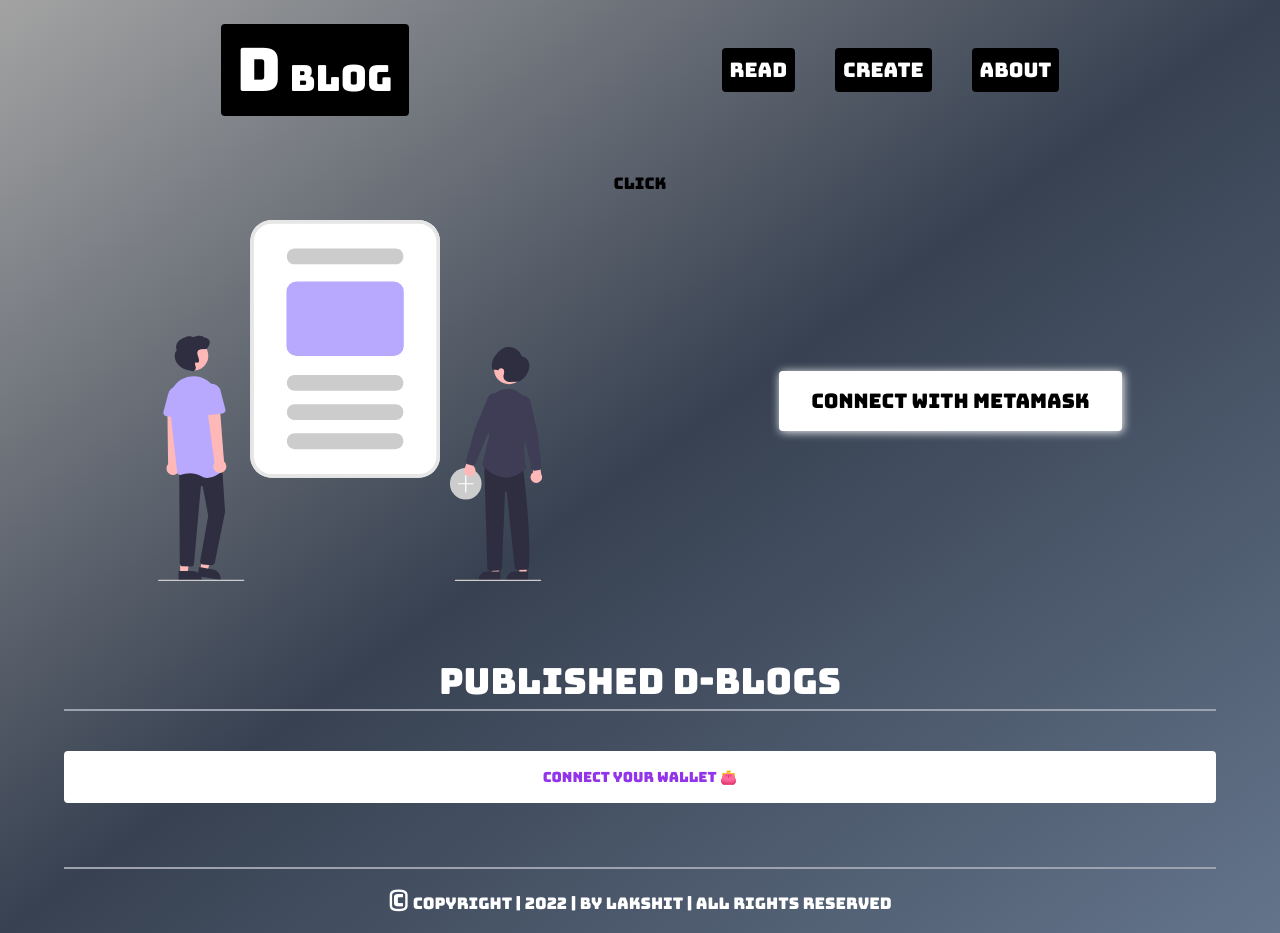
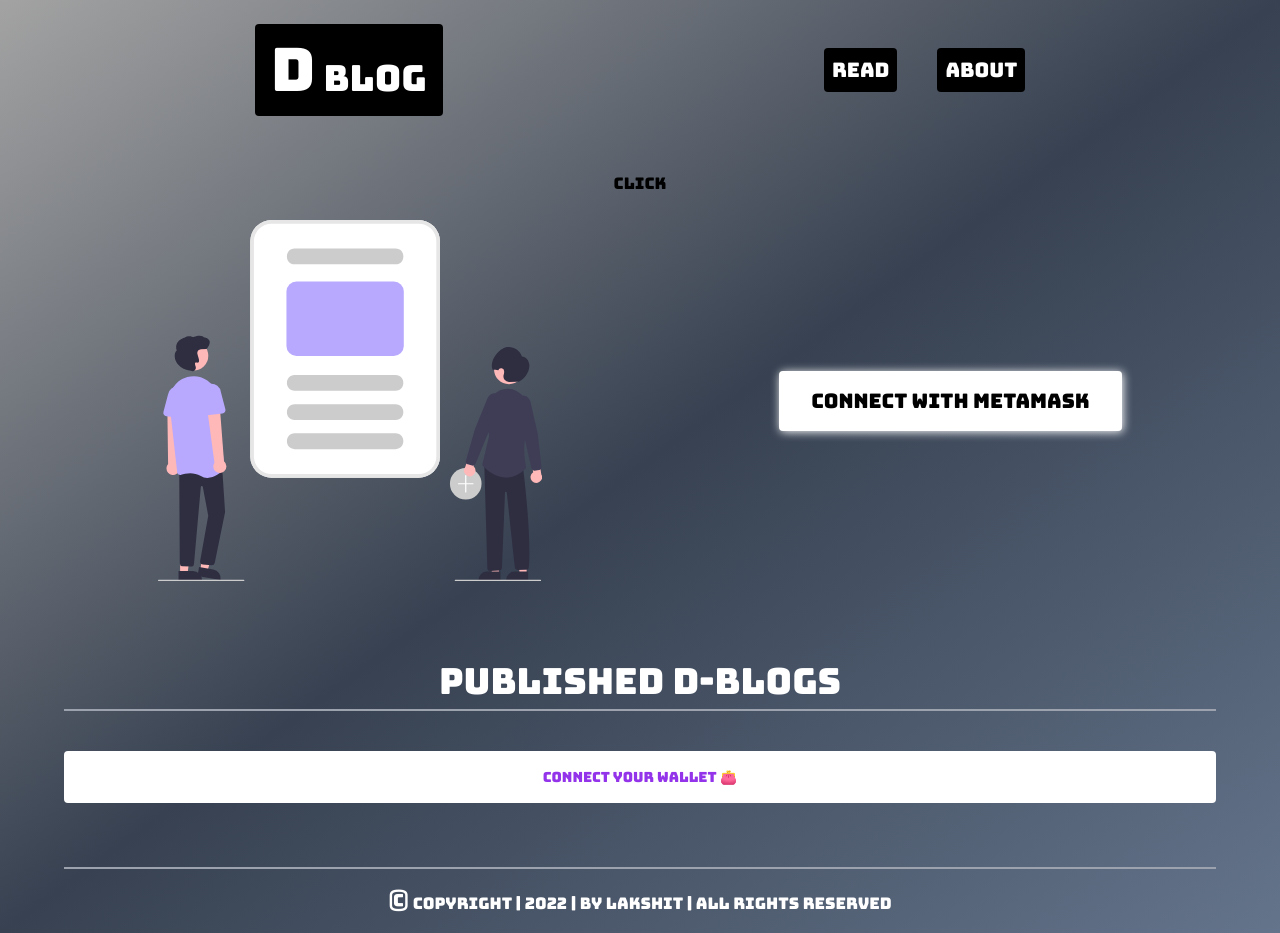
Before and after one commit to Lakshit-Chiranjiv/D-Blog-Dapp, a React (Vite) app in the folder client/: page / in a window 1280 px wide. Built offline with nearby package versions, Linux system fonts and the light colour scheme.

Commit message:
conditionally rendered create btn

```diff
--- a/client/src/components/Nav.jsx
+++ b/client/src/components/Nav.jsx
@@ -2,7 +2,7 @@ import React from 'react'
 import { useNavigate } from 'react-router-dom'
 import NavItem from './NavItem'
 
-const Nav = ({}) => {
+const Nav = ({account}) => {
 
   const navigate = useNavigate();
 
@@ -15,7 +15,10 @@ const Nav = ({}) => {
         </a>
         <div className="flex gap-10 items-center">
             <NavItem navItemName='Read' linkLoc='#bloglist' navFunc={()=>{navigate('/')}}/>
-            <NavItem navItemName='Create' navFunc={()=>{navigate('/create')}}/>
+            {
+              account &&
+              <NavItem navItemName='Create' navFunc={()=>{navigate('/create')}}/>
+            }
             <NavItem navItemName='About' navFunc={()=>{navigate('/about')}}/>
         </div>
     </nav>
```
